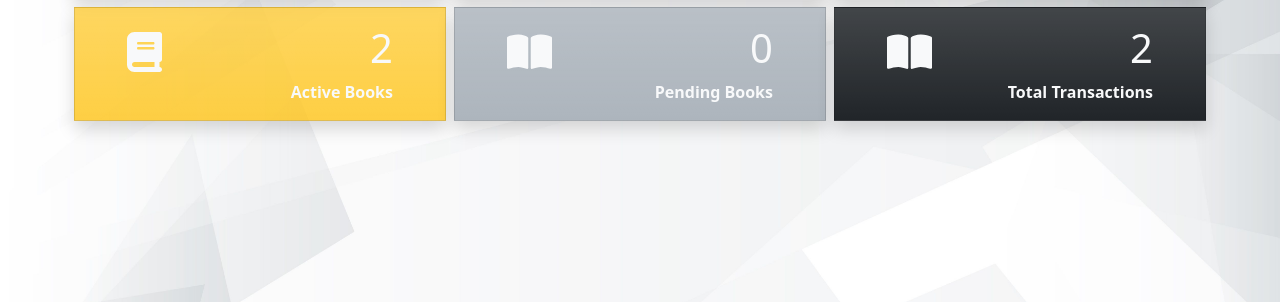
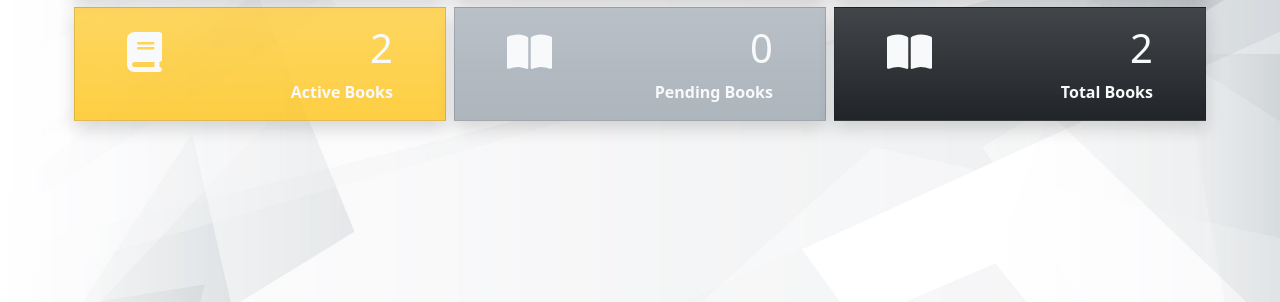
Before and after one commit to Saudii81/django_lms, a Django app: page / in a window 1280 px wide. Shown: the part 266-568 px from the top of the page. Run offline with Django 4.2, Linux system fonts and the light colour scheme; a user stored in the database is signed in; data comes from the database, SQL or seed files in the repository; parts of the project's set-up code (start-up, migrations or seed data) failed here and were passed over; some libraries are stand-ins or nearby versions.

Commit message:
refactor books

```diff
--- a/lmsApp/templates/home.html
+++ b/lmsApp/templates/home.html
@@ -102,7 +102,7 @@
                             <div class="col-9">
                                 <h1 class="text-end">{{transactions|intcomma}}</h2>
                             </div>
-                            <div class="col-12 text-end"><b>Total Transactions</b></div>
+                            <div class="col-12 text-end"><b>Total Books</b></div>
                         </div>
                     </div>
                 </div>
```
